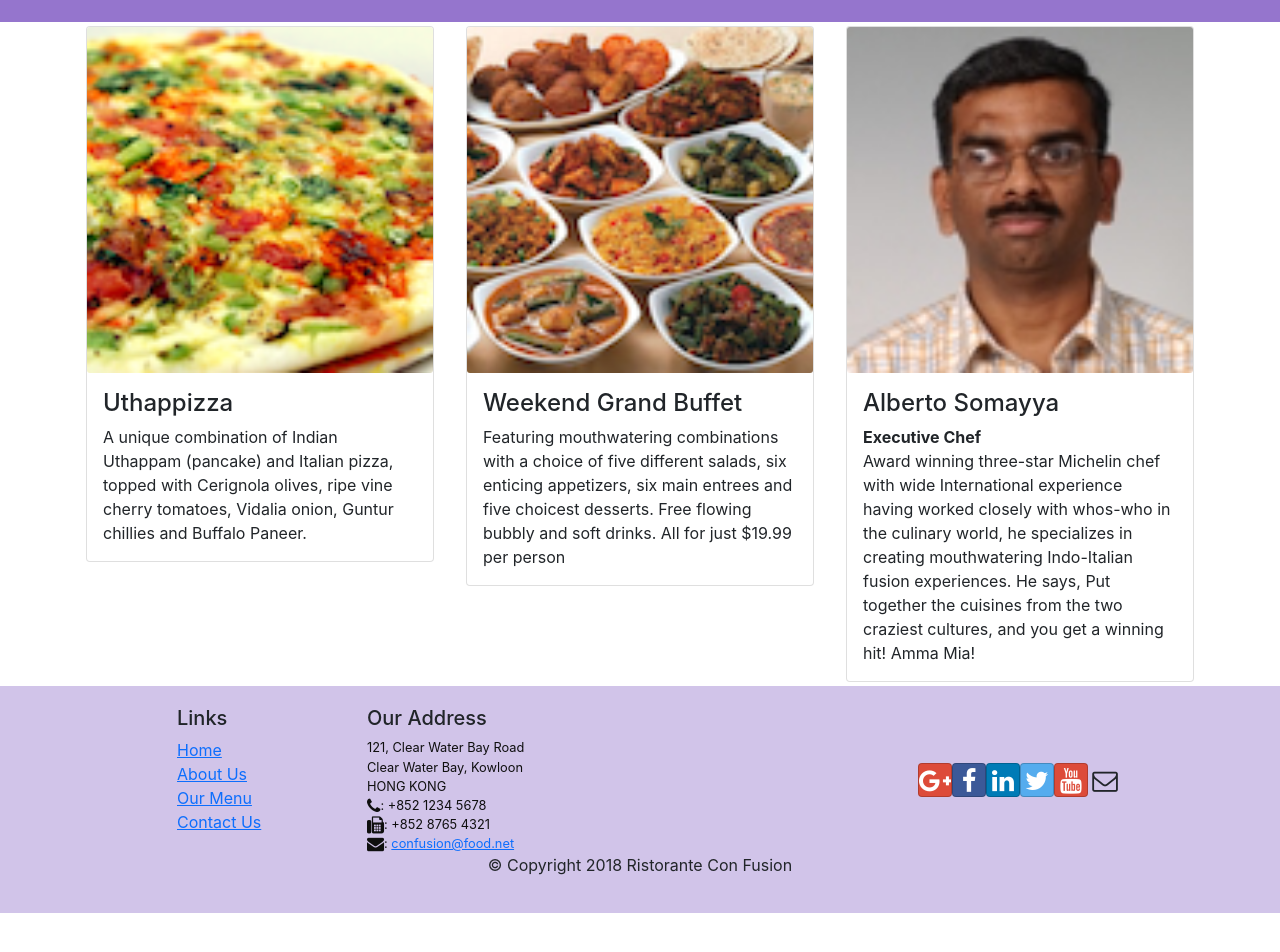
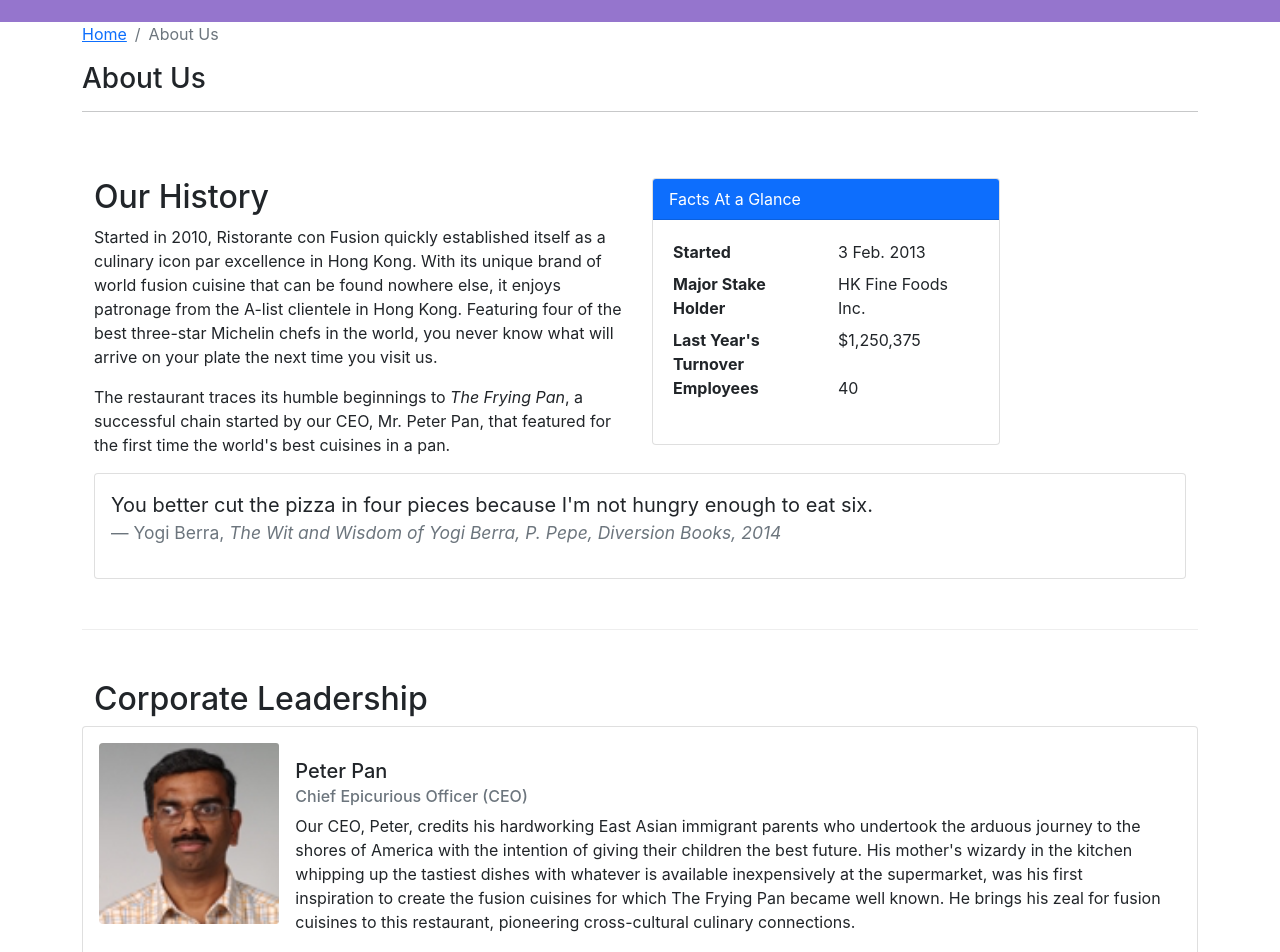
Before and after one commit to il-ia-ni/coursera-fe-with-react, a React (Create React App) app in the folder confusion/: page /aboutus in a window 1280 px wide. Before the commit this address led to /home. Shown: the part 320-1272 px from the top of the page. Before the commit the page ends 1233 px from the top, so only its background shows below. Built offline with nearby package versions, Linux system fonts and the light colour scheme.

Commit message:
Tast to M2 completed: Added AboutUs component with leaders rendering, upd Main

```diff
--- /dev/null
+++ b/confusion/src/components/AboutUsComponent.js
@@ -0,0 +1,111 @@
+import React from 'react';
+import { Breadcrumb, BreadcrumbItem, Card, CardBody, CardHeader, CardImg, CardText, CardTitle, CardSubtitle } from 'reactstrap';
+import { Link } from 'react-router-dom';
+
+function AboutUs(props) {
+    /* Functional component to render Bootstrap Breadcrump structure, all contents of the About Us view of the SPA in a Bootstrap formatting as well as Bootsrap 5 Cards for each leader object based on leaders array received from props obj
+
+    props:
+        leaders: an array of leader objects with data on each leader
+    */
+
+    const rendered_leaders = props.leaders.map((leader) => {
+        return (
+            <RenderLeader leader={leader} />
+        );
+    });
+
+    return (
+        <div className="container">
+            <div className="row">
+                <Breadcrumb>
+                    <BreadcrumbItem><Link to="/home">Home</Link></BreadcrumbItem>
+                    <BreadcrumbItem active>About Us</BreadcrumbItem>
+                </Breadcrumb>
+                <div className="col-12">
+                    <h3>About Us</h3>
+                    <hr />
+                </div>
+            </div>
+            <div className="row row-content">
+                <div className="col-12 col-md-6">
+                    <h2>Our History</h2>
+                    <p>Started in 2010, Ristorante con Fusion quickly established itself as a culinary icon par excellence in Hong Kong. With its unique brand of world fusion cuisine that can be found nowhere else, it enjoys patronage from the A-list clientele in Hong Kong.  Featuring four of the best three-star Michelin chefs in the world, you never know what will arrive on your plate the next time you visit us.</p>
+                    <p>The restaurant traces its humble beginnings to <em>The Frying Pan</em>, a successful chain started by our CEO, Mr. Peter Pan, that featured for the first time the world's best cuisines in a pan.</p>
+                </div>
+                <div className="col-12 col-md-4">
+                    <Card>
+                        <CardHeader className="bg-primary text-white">Facts At a Glance</CardHeader>
+                        <CardBody>
+                            <dl className="row p-1">
+                                <dt className="col-6">Started</dt>
+                                <dd className="col-6">3 Feb. 2013</dd>
+                                <dt className="col-6">Major Stake Holder</dt>
+                                <dd className="col-6">HK Fine Foods Inc.</dd>
+                                <dt className="col-6">Last Year's Turnover</dt>
+                                <dd className="col-6">$1,250,375</dd>
+                                <dt className="col-6">Employees</dt>
+                                <dd className="col-6">40</dd>
+                            </dl>
+                        </CardBody>
+                    </Card>
+                </div>
+                <div className="col-12">
+                    <Card>
+                        <CardBody className="bg-faded">
+                            <blockquote className="blockquote">
+                                <p className="mb-10">You better cut the pizza in four pieces because
+                                    I'm not hungry enough to eat six.</p>
+                                <footer className="blockquote-footer">
+                                    Yogi Berra,
+                                    <cite title="Source Title"> The Wit and Wisdom of Yogi Berra,
+                                        P. Pepe, Diversion Books, 2014</cite>
+                                </footer>
+                            </blockquote>
+                        </CardBody>
+                    </Card>
+                </div>
+            </div>
+            <div className="row row-content">
+                <div className="col-12">
+                    <h2>Corporate Leadership</h2>
+                </div>
+                <div className="col-12">
+                    <div className='row'>
+                        {rendered_leaders}
+                    </div>
+                </div>
+            </div>
+        </div>
+    );
+}
+
+function RenderLeader({ leader }) {
+    /* A functional component to render a Bootstrap 5 Card for a leader object
+    props:
+       leader: object
+    */
+
+    // Media has been removed from Bootstrap 5. A possible alternative to Media are Cards with horizontal layout. See @ https://getbootstrap.com/docs/5.0/components/card/#horizontal
+    // ReactStrap V9 styling of Cards is found @ https://reactstrap.github.io/?path=/docs/components-card--card
+    return (
+        <Card body key={leader.id}>
+            <div className='row g-0'>
+                <div className='col-md-2'>
+                    <CardImg className='img-fluid rounded-start' src={leader.image} alt={leader.name} />
+                </div>
+                <div className='col-md-10'>
+                    <CardBody>
+                        <CardTitle tag="h5">{leader.name}</CardTitle>
+                        <CardSubtitle
+                            className="mb-2 text-muted"
+                            tag="h6">{leader.designation} ({leader.abbr})</CardSubtitle>
+                        <CardText>{leader.description}</CardText>
+                    </CardBody>
+                </div>
+            </div>
+        </Card>
+    );
+}
+
+export default AboutUs;
--- a/confusion/src/components/MainComponent.js
+++ b/confusion/src/components/MainComponent.js
@@ -1,11 +1,12 @@
 import React, { Component } from 'react';
 import { Routes, Route, Navigate, useParams } from 'react-router-dom';
 // In V6 of react-router-dom Routes replaced Switch as a more powerful alternative. See @ https://reactrouter.com/docs/en/v6/upgrading/v5#upgrade-all-switch-elements-to-routes
-// In V6 of react-router-dom Redirect is removed. NAvigate component is an alternative. See @ https://reactrouter.com/docs/en/v6/upgrading/v5#remove-redirects-inside-switch
+// In V6 of react-router-dom Redirect is removed. Navigate component is an alternative. See @ https://reactrouter.com/docs/en/v6/upgrading/v5#remove-redirects-inside-switch
 
 import Header from './HeaderComponent';
 import Footer from './FooterComponent';
 import Home from './HomeComponent';
+import AboutUs from './AboutUsComponent';
 import Menu from './MenuComponent';
 import Contact from './ContactComponent';
 
@@ -113,6 +114,7 @@
                 <Routes>
                     <Route path='*' element={<Navigate replace to="/home" />} />
                     <Route path='/home' element={<HomePage />} />
+                    <Route path='/aboutus/' element={<AboutUs leaders={this.state.leaders}/>} />
                     <Route exact path='/menu' element={<Menu dishes={this.state.dishes} />} />
                     <Route path='/menu/:dishId' element={<DishWithId />} />
                     <Route exact path='/contactus' element={<Contact />} />
```
Also changed, not shown: confusion/src/shared/leaders.js (indentation only).
